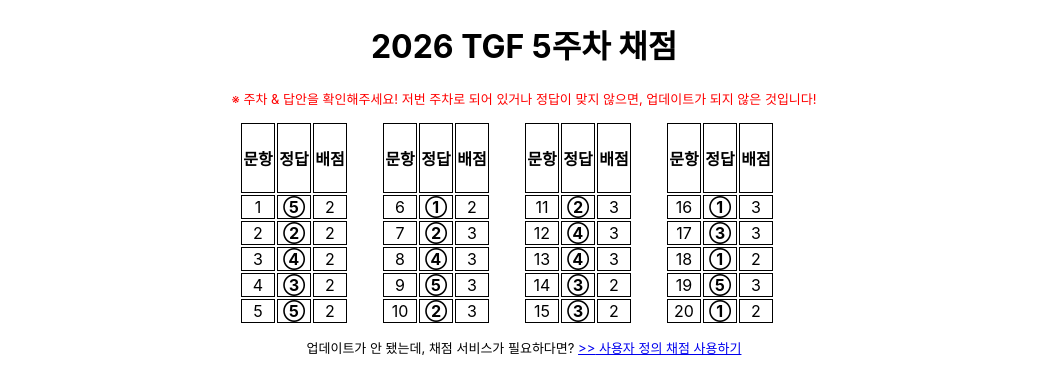
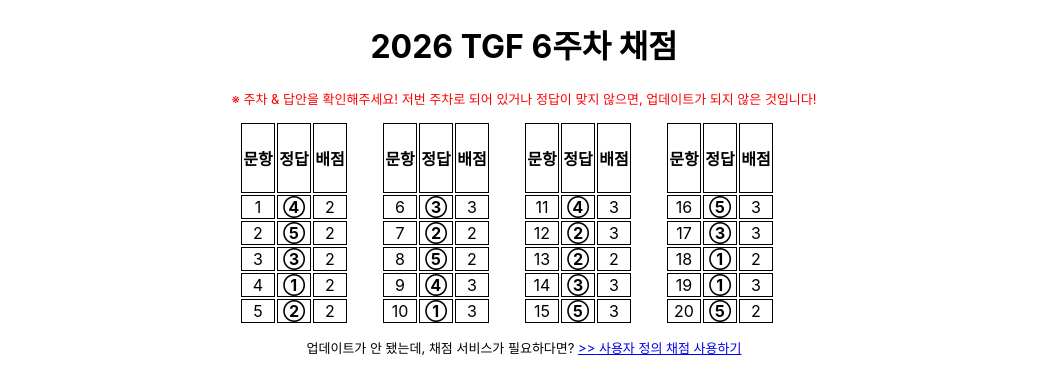
Before and after one commit to GitC0de/TGF-Scoring, a React (Create React App) app: page /full-test in a window 1280 px wide. Shown: the top 373 px of the page, without its empty margins (116-1153 px from the left). Built offline with nearby package versions, Linux system fonts and the light colour scheme.

Commit message:
6th week update

```diff
--- a/src/component/FullTestScoring.js
+++ b/src/component/FullTestScoring.js
@@ -5,11 +5,11 @@ import "./FullTestScoring.css";
 export default function FullTestScoring() {
   const nav = useNavigate();
   const rightAnswer = [
-    5, 2, 4, 3, 5, 1, 2, 4, 5, 2, 2, 4, 4, 3, 3, 1, 3, 1, 5, 1,
+    4, 5, 3, 1, 2, 3, 2, 5, 4, 1, 4, 2, 2, 3, 5, 5, 3, 1, 1, 5,
   ];
 
   const questionScore = [
-    2, 2, 2, 2, 2, 2, 3, 3, 3, 3, 3, 3, 3, 2, 2, 3, 3, 2, 3, 2,
+    2, 2, 2, 2, 2, 3, 2, 2, 3, 3, 3, 3, 2, 3, 3, 3, 3, 2, 3, 2,
   ];
 
   const wrongProblems = [];
@@ -106,7 +106,7 @@ export default function FullTestScoring() {
 
   return (
     <>
-      <h1>2026 TGF 5주차 채점</h1>
+      <h1>2026 TGF 6주차 채점</h1>
       <p className="confirmation">
         ※ 주차 & 답안을 확인해주세요! 저번 주차로 되어 있거나 정답이 맞지
         않으면, 업데이트가 되지 않은 것입니다!
```
